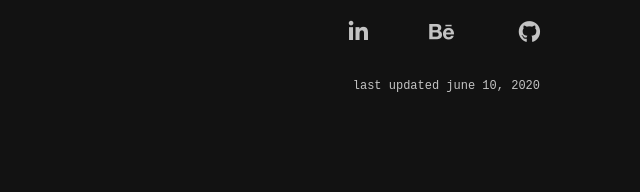
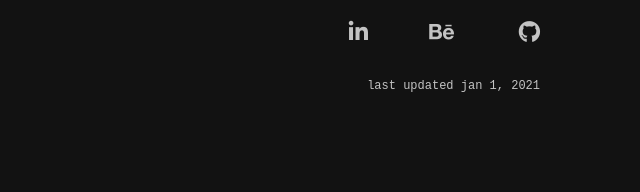
Before and after one commit to AtulMeshram/atulmeshram.github.io, a plain HTML site: page about.html in a window 1280 px wide. Shown: the part 2411-2603 px from the top of the page, 640-1280 px from the left. Drawn offline with nearby package versions, Linux system fonts and the light colour scheme; a web font is replaced by a local one.

Commit message:
Date Updated

```diff
--- a/about.html
+++ b/about.html
@@ -384,7 +384,7 @@
               <a class=gh-btn href=https://github.com/AtulMeshram target=_blank><i class="fab fa-github"></i></a>
             </li>
           </ul>
-          <div class=timestamp>Last Updated June 10, 2020</div>
+          <div class=timestamp>Last Updated Jan 1, 2021</div>
         </div>
       </div>
     </div>
```
